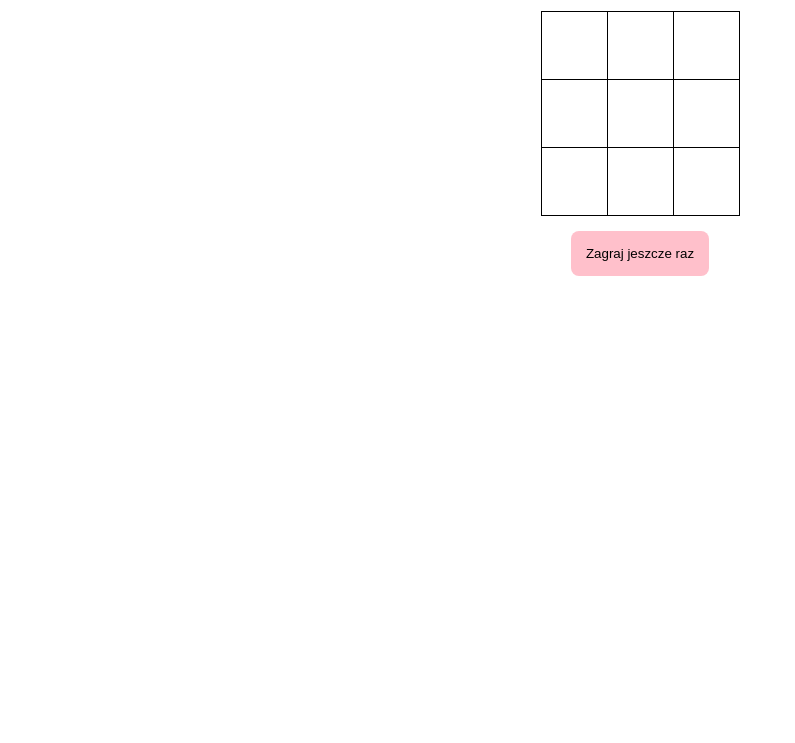
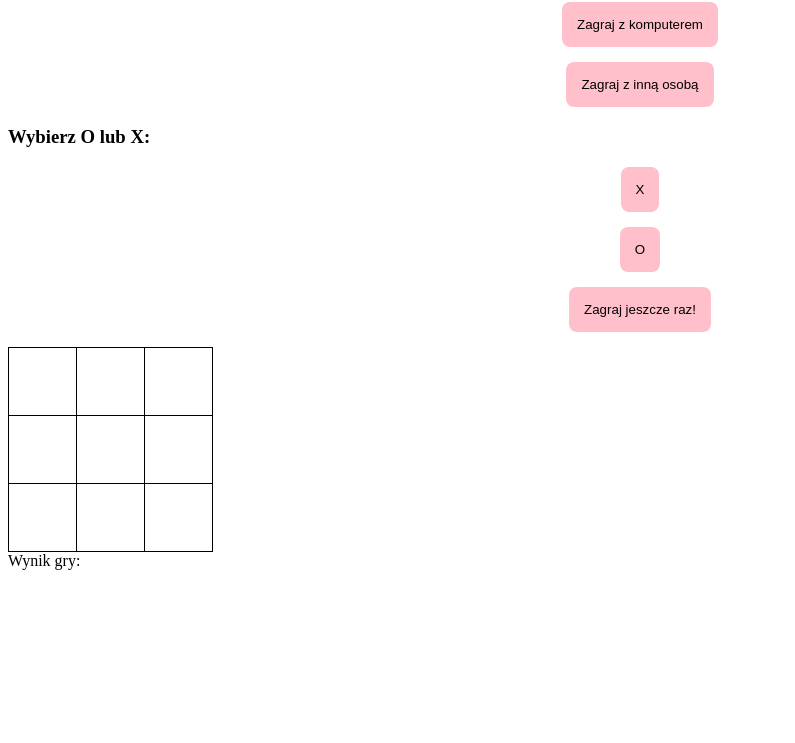
Before and after one commit to pgajewski95/PortfolioPG, a plain HTML site: page index.html in a window 1280 px wide. Shown: the part 57-800 px from the top of the page, without its empty margins (0-795 px from the left). Drawn offline with Linux system fonts and the light colour scheme.

Commit message:
Update index.html

```diff
--- a/index.html
+++ b/index.html
@@ -6,27 +6,36 @@
     <link rel="stylesheet" href="style.css">
 </head>
 <body>
-  <div id="wrapper">
-    <h1>Kółko i Krzyżyk</h1>
-    <div></div>
-<table> <tr>
-  <td id="a1"></td>
-  <td id="a2"></td>
-  <td id="a3"></td>
-</tr>
-<tr>
-  <td id="b1"></td>
-  <td id="b2"></td>
-  <td id="b3"></td>
-</tr>
-<tr>
-  <td id="c1"></td>
-  <td id="c2"></td>
-  <td id="c3"></td>
-</tr>
-</table>
-<button type="button">Zagraj jeszcze raz</button>
-</div>
+		<div class="inline">
+			<div id="players">
+				<h3>Jak chcesz zagrać?</h3>
+				<button id="one_player">Zagraj z komputerem</button>
+				<button id="two_players">Zagraj z inną osobą</button>
+				<div id="play_with"></div>
+			</div>
+
+			<div id="choose">
+				<h3>Wybierz O lub X:</h3>
+				<button id="X">X</button>
+				<button id="zero">O</button>
+				<div id="you_choose"></div>
+			</div>
+
+			<div id="resert_div">
+				<button id="reset">Zagraj jeszcze raz!</button>
+			</div>
+		</div>
+		<div class="inline">
+			<table>
+				<!--<th> Kółko - krzyżyk </th>-->
+				<tr><td id="jeden"></td><td id="dwa"></td><td id="trzy"></td></tr>
+				<tr><td id="cztery"></td><td id="piec"></td><td id="szesc"></td></tr>
+				<tr><td id="siedem"></td><td id="osiem"></td><td id="dziewiec"></td></tr>
+			</table>
+
+			<div id="statement">Wynik gry:</div>
+		</div>
+    </body>
     <script src="script.js"></script>
 </body>
 </html>
```
